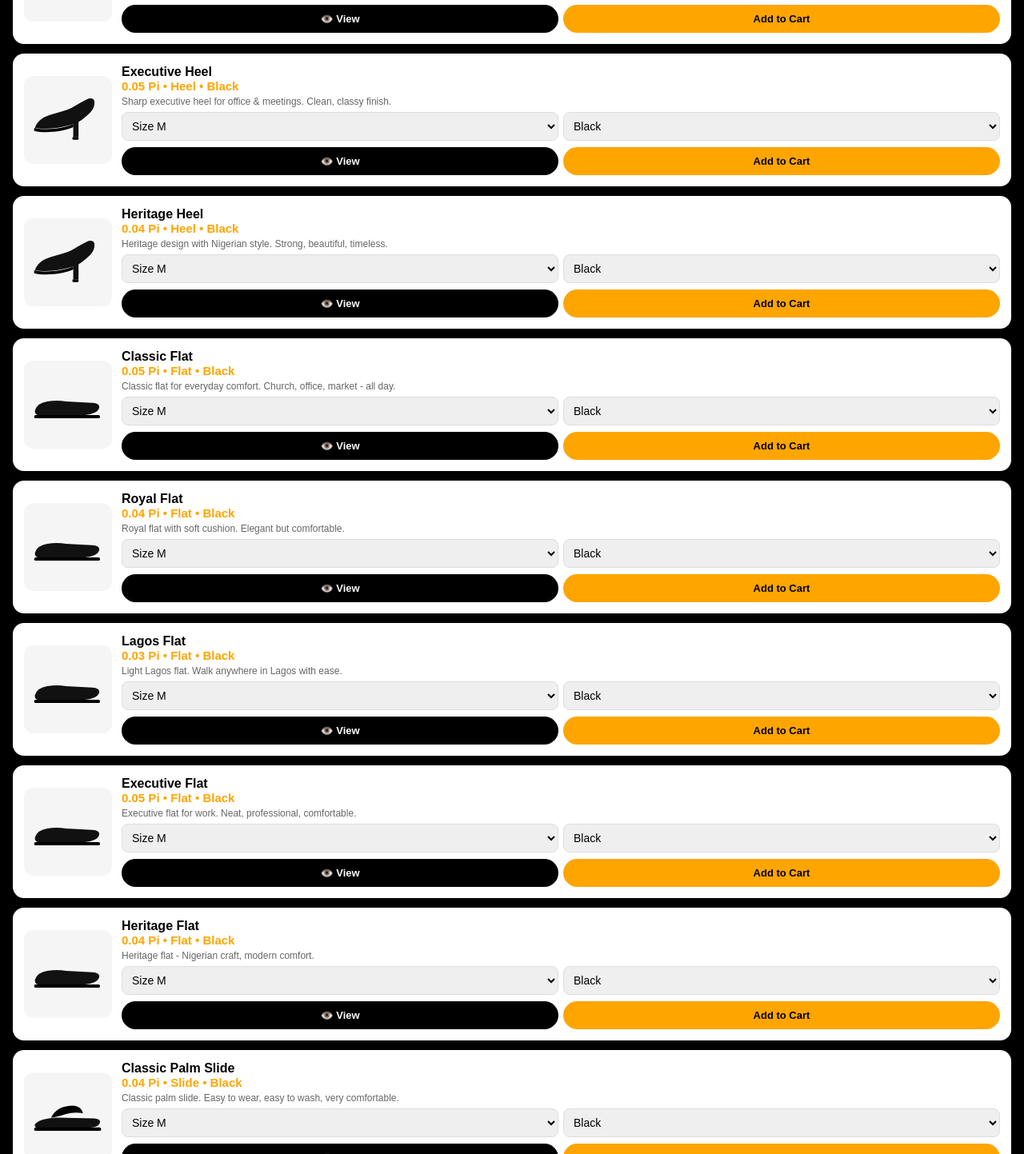
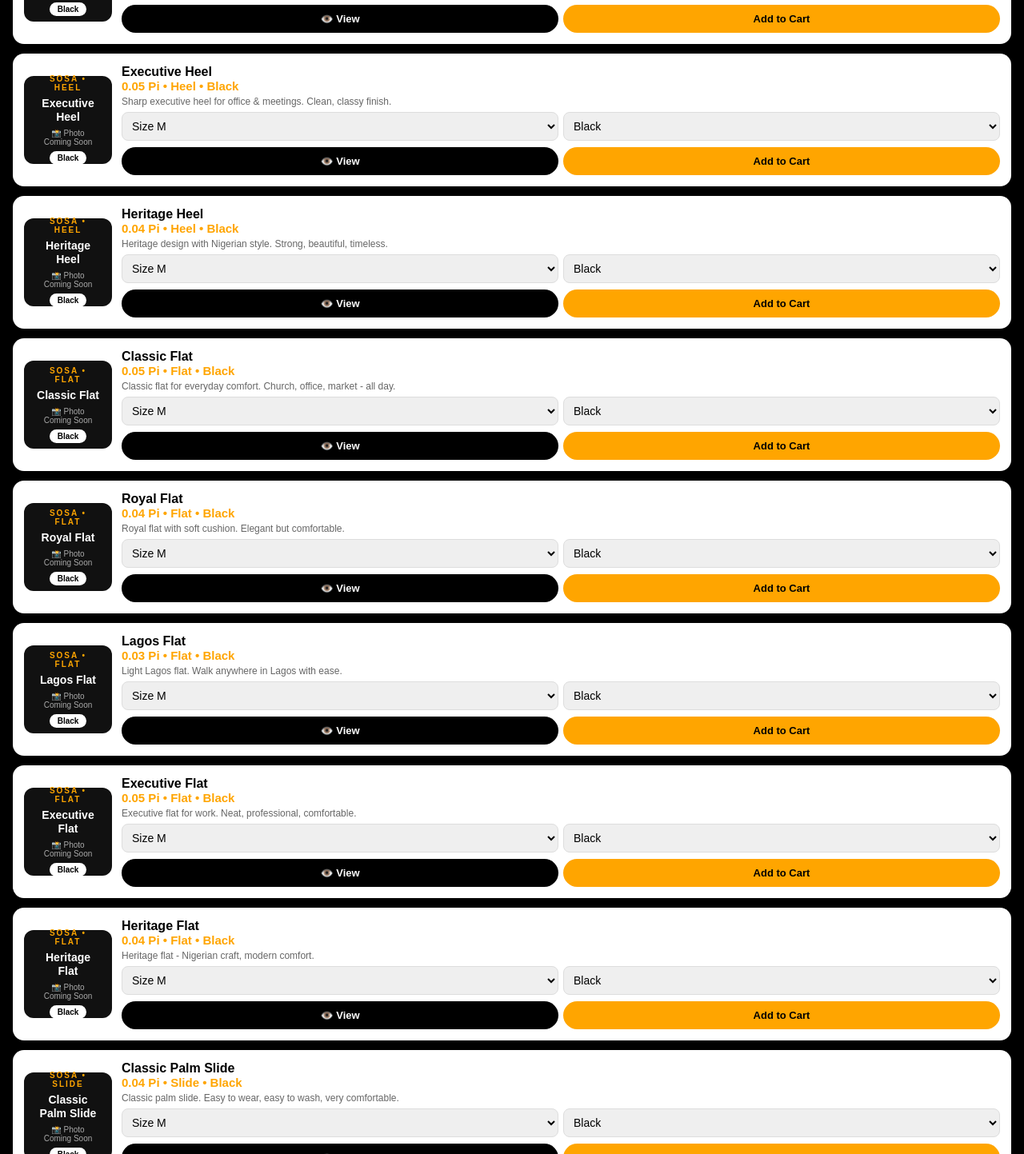
Before and after one commit to Chijoe09/SOSA-V19, a Next.js app: page / in a window 1280 px wide. Shown: the part 667-2110 px from the top of the page at 80% size. Built offline with nearby package versions, Linux system fonts and the light colour scheme.

Commit message:
Refactor product display to use PhotoBox
Replaced ShoeIcon component with PhotoBox for product display.

```diff
--- a/app/page.tsx
+++ b/app/page.tsx
@@ -29,33 +29,15 @@ function getFlags(o:any){
   return { paid:false, sent:false, delivered:false };
 }
 
-function ShoeIcon({ cat, color, big=false }:{ cat:string, color:string, big?:boolean }){
-  const fill = color==="Brown" ? "#8B4513" : "#111111";
-  const sole = color==="Brown" ? "#5C2E0E" : "#000000";
-  const size = big ? 170 : 110;
-  if(cat==="Flat"){
-    return (
-      <svg width={size} height={size*0.55} viewBox="0 0 200 110">
-        <path d="M12 72 Q18 52 45 48 Q70 44 95 48 L165 52 Q188 54 182 68 Q176 82 145 84 L30 86 Q10 86 12 72 Z" fill={fill} />
-        <rect x="10" y="84" width="175" height="9" rx="4" fill={sole} />
-      </svg>
-    );
-  }
-  if(cat==="Slide"){
-    return (
-      <svg width={size} height={size*0.55} viewBox="0 0 200 110">
-        <path d="M12 78 Q25 62 70 60 L170 62 Q190 64 184 76 Q178 88 140 88 L30 88 Q8 88 12 78 Z" fill={fill} />
-        <path d="M55 60 Q70 28 115 28 Q135 30 140 48 Q115 44 95 50 Q70 58 55 60 Z" fill={sole} />
-        <rect x="10" y="86" width="178" height="9" rx="4" fill={sole} />
-      </svg>
-    );
-  }
+// NO MORE FAKE DRAWINGS - Honest photo placeholder. Real photo goes here when you send it.
+function PhotoBox({ name, cat, color }:{ name:string, cat:string, color:string }){
   return (
-    <svg width={size} height={size*0.75} viewBox="0 0 200 150">
-      <path d="M12 98 C18 78 35 68 55 62 C75 56 95 52 110 44 C125 36 138 28 150 22 C158 18 168 18 170 26 C172 36 168 48 158 58 C148 68 138 76 128 82 L128 122 L114 122 L114 88 C90 96 45 104 12 98 Z" fill={fill} />
-      <path d="M10 98 C45 106 90 98 114 88 L114 96 C90 106 45 114 10 106 Z" fill={sole} />
-      <rect x="112" y="122" width="16" height="7" rx="2" fill={sole} />
-    </svg>
+    <div style={{background: color==="Brown" ? "#3E2A1A" : "#111", color:"#fff", borderRadius:12, padding:16, width:110, height:110, display:"flex", flexDirection:"column", justifyContent:"center", alignItems:"center", textAlign:"center", flexShrink:0}}>
+      <div style={{fontSize:10,letterSpacing:2,color:"orange",fontWeight:"bold"}}>SOSA • {cat.toUpperCase()}</div>
+      <div style={{fontSize:14,fontWeight:"bold",margin:"6px 0",lineHeight:1.2}}>{name}</div>
+      <div style={{fontSize:10,color:"#aaa"}}>📸 Photo Coming Soon</div>
+      <div style={{fontSize:10,marginTop:6,background: color==="Brown" ? "#8B4513" : "#fff", color: color==="Brown" ? "#fff" : "#000", padding:"3px 10px", borderRadius:20, fontWeight:"bold"}}>{color}</div>
+    </div>
   );
 }
 
@@ -293,17 +275,14 @@ export default function Home(){
 
       {view==="shop" && (
         <div>
-          <p style={{fontSize:12,color:"#aaa",marginBottom:8}}>👆 Tap any product to SEE it before you buy. 1 product per row now - no overlap.</p>
-          {/* FIX: 1 COLUMN ONLY - Pi Browser cannot ghost 1 column */}
+          <p style={{fontSize:12,color:"#aaa",marginBottom:8}}>👆 Tap any product to SEE details before you buy.</p>
           <div style={{display:"flex",flexDirection:"column",gap:12}}>
             {PRODUCTS.map((p:any)=>{
               const col = selColor[p.name] || "Black";
               return (
                 <div key={p.name} style={{background:"#fff",color:"#000",borderRadius:14,padding:14,display:"flex",gap:12,alignItems:"center"}}>
-                  <div onClick={()=>openDetail(p)} style={{cursor:"pointer",flexShrink:0}}>
-                    <div style={{background:"#f5f5f5",borderRadius:12,padding:8,width:110,height:110,display:"flex",justifyContent:"center",alignItems:"center"}}>
-                      <ShoeIcon cat={p.cat} color={col} />
-                    </div>
+                  <div onClick={()=>openDetail(p)} style={{cursor:"pointer"}}>
+                    <PhotoBox name={p.name} cat={p.cat} color={col} />
                   </div>
                   <div style={{flex:1,minWidth:0}}>
                     <div style={{fontWeight:"bold",fontSize:16}}>{p.name}</div>
@@ -334,22 +313,20 @@ export default function Home(){
       )}
 
       {view==="detail" && selected && (
-        <div key={selected.name + (selColor[selected.name]||"Black")} style={{background:"#fff",color:"#000",borderRadius:12,padding:16}}>
+        <div style={{background:"#fff",color:"#000",borderRadius:12,padding:16}}>
           <div style={{textAlign:"center",margin:"8px 0"}}>
-            <div style={{background:"#f5f5f5",borderRadius:16,padding:20,display:"flex",justifyContent:"center",alignItems:"center"}}>
-              <ShoeIcon cat={selected.cat} color={selColor[selected.name]||"Black"} big={true} />
-            </div>
-            <div style={{fontSize:11,color:"#888",marginTop:8}}>📸 Real photo coming soon - send your product photos to replace this drawing</div>
-            <div style={{display:"flex",gap:6,justifyContent:"center",marginTop:8}}>
-              <span style={{background: (selColor[selected.name]||"Black")==="Black"?"#000":"#8B4513",color:"#fff",padding:"6px 12px",borderRadius:20,fontSize:12}}>Colour: {selColor[selected.name]||"Black"}</span>
-              <span style={{background:"#eee",padding:"6px 12px",borderRadius:20,fontSize:12}}>Size: {selSize[selected.name]||"M"}</span>
+            <div style={{background: (selColor[selected.name]||"Black")==="Brown" ? "#3E2A1A" : "#111", color:"#fff", borderRadius:16, padding:24, display:"flex", flexDirection:"column", justifyContent:"center", alignItems:"center"}}>
+              <div style={{fontSize:11,letterSpacing:3,color:"orange",fontWeight:"bold"}}>SOSA • {selected.cat.toUpperCase()}</div>
+              <div style={{fontSize:22,fontWeight:"bold",margin:"10px 0"}}>{selected.name}</div>
+              <div style={{fontSize:12,color:"#aaa"}}>📸 Real photo coming soon</div>
+              <div style={{fontSize:12,marginTop:10,background: (selColor[selected.name]||"Black")==="Brown" ? "#8B4513" : "#fff", color: (selColor[selected.name]||"Black")==="Brown" ? "#fff" : "#000", padding:"6px 16px", borderRadius:20, fontWeight:"bold"}}>Colour: {selColor[selected.name]||"Black"} • Size: {selSize[selected.name]||"M"}</div>
             </div>
           </div>
-          <h2 style={{margin:0}}>{selected.name}</h2>
+          <h2 style={{margin:"12px 0 0 0"}}>{selected.name}</h2>
           <p style={{fontSize:20,fontWeight:"bold",color:"orange",margin:"6px 0"}}>{selected.price} Pi</p>
           <p style={{fontSize:13}}><b>What you are paying for:</b><br/>{selected.desc}</p>
           <p style={{fontSize:13,background:"#f5f5f5",padding:10,borderRadius:10}}>{selected.detail}<br/><br/>✅ Made in Nigeria<br/>✅ SOSA branded pack<br/>✅ Pickup at No.1 ODICHE STREET, COKER Aguda, ORILE, LAGOS or Delivery<br/>✅ Pay with Pi or Pay at Pickup (Barcode)</p>
-          <p style={{fontSize:12,fontWeight:"bold"}}>Pick Colour - shoe changes instantly:</p>
+          <p style={{fontSize:12,fontWeight:"bold"}}>Pick Colour:</p>
           <div style={{display:"flex",gap:8,marginBottom:10}}>
             <button onClick={()=>setSelColor({...selColor,[selected.name]:"Black"})} style={{flex:1,padding:12,borderRadius:12,background:(selColor[selected.name]||"Black")==="Black"?"#000":"#fff",color:(selColor[selected.name]||"Black")==="Black"?"#fff":"#000",border:"2px solid #000",fontWeight:"bold"}}>⬛ Black</button>
             <button onClick={()=>setSelColor({...selColor,[selected.name]:"Brown"})} style={{flex:1,padding:12,borderRadius:12,background:(selColor[selected.name]||"Black")==="Brown"?"#8B4513":"#fff",color:(selColor[selected.name]||"Black")==="Brown"?"#fff":"#000",border:"2px solid #8B4513",fontWeight:"bold"}}>🟫 Brown</button>
@@ -400,7 +377,7 @@ export default function Home(){
           {cart.map((c:any,i:number)=>(
             <div key={i} style={{background:"#fff",color:"#000",padding:10,borderRadius:10,marginBottom:8}}>
               <div style={{display:"flex",gap:8,alignItems:"center"}}>
-                <ShoeIcon cat={c.cat || "Heel"} color={c.color} />
+                <PhotoBox name={c.name} cat={c.cat || "Heel"} color={c.color} />
                 <div style={{flex:1}}>
                   <b>{c.name}</b> - {c.color} / {c.size} - {c.price} Pi x {c.qty||1} = {(Number(c.price)*(c.qty||1)).toFixed(4)} Pi
                 </div>
```
